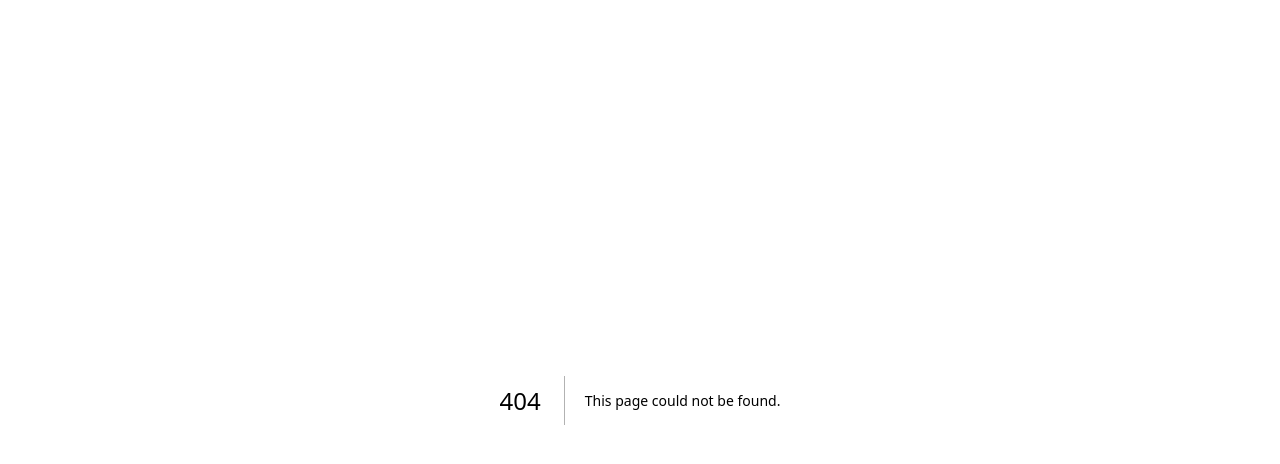
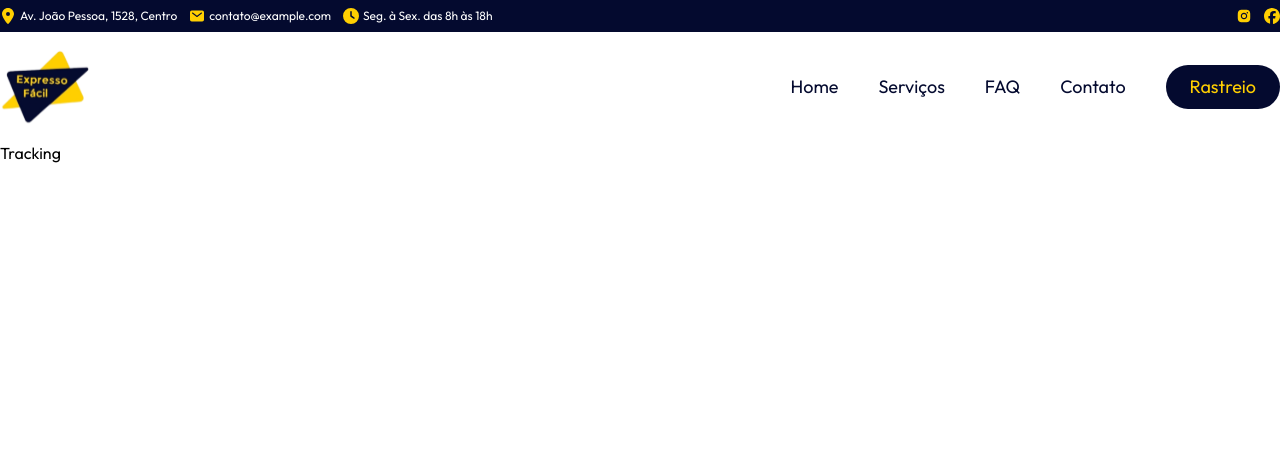
Before and after one commit to marcelojjunior/expresso-facil, a Next.js app: page /tracking in a window 1280 px wide. Before the commit this address had no page. Shown: the top 464 px of the page. Built offline with nearby package versions, Linux system fonts and the light colour scheme.

Commit message:
feat: routes, componet Header and Layout

```diff
--- a/src/app/globals.css
+++ b/src/app/globals.css
@@ -17,13 +17,7 @@
 }
 
 body {
-  color: rgb(var(--foreground-rgb));
-  background: linear-gradient(
-      to bottom,
-      transparent,
-      rgb(var(--background-end-rgb))
-    )
-    rgb(var(--background-start-rgb));
+  @apply bg-white;
 }
 
 @layer utilities {
--- a/src/app/layout.tsx
+++ b/src/app/layout.tsx
@@ -1,8 +1,9 @@
 import type { Metadata } from "next";
-import { Inter } from "next/font/google";
+import { Outfit } from "next/font/google";
 import "./globals.css";
+import Header from "@/components/Header";
 
-const inter = Inter({ subsets: ["latin"] });
+const outfit = Outfit({ subsets: ["latin"] });
 
 export const metadata: Metadata = {
   title: "Create Next App",
@@ -15,8 +16,11 @@ export default function RootLayout({
   children: React.ReactNode;
 }>) {
   return (
-    <html lang="en">
-      <body className={inter.className}>{children}</body>
+    <html lang="pt-br">
+      <body className={outfit.className}>
+        <Header />
+        {children}
+      </body>
     </html>
   );
 }
--- a/src/app/page.tsx
+++ b/src/app/page.tsx
@@ -1,113 +1,7 @@
-import Image from "next/image";
 
 export default function Home() {
   return (
-    <main className="flex min-h-screen flex-col items-center justify-between p-24">
-      <div className="z-10 w-full max-w-5xl items-center justify-between font-mono text-sm lg:flex">
-        <p className="fixed left-0 top-0 flex w-full justify-center border-b border-gray-300 bg-gradient-to-b from-zinc-200 pb-6 pt-8 backdrop-blur-2xl dark:border-neutral-800 dark:bg-zinc-800/30 dark:from-inherit lg:static lg:w-auto  lg:rounded-xl lg:border lg:bg-gray-200 lg:p-4 lg:dark:bg-zinc-800/30">
-          Get started by editing EXPRESSO FACIL&nbsp;
-          <code className="font-mono font-bold">src/app/page.tsx</code>
-        </p>
-        <div className="fixed bottom-0 left-0 flex h-48 w-full items-end justify-center bg-gradient-to-t from-white via-white dark:from-black dark:via-black lg:static lg:size-auto lg:bg-none">
-          <a
-            className="pointer-events-none flex place-items-center gap-2 p-8 lg:pointer-events-auto lg:p-0"
-            href="https://vercel.com?utm_source=create-next-app&utm_medium=appdir-template&utm_campaign=create-next-app"
-            target="_blank"
-            rel="noopener noreferrer"
-          >
-            By{" "}
-            <Image
-              src="/vercel.svg"
-              alt="Vercel Logo"
-              className="dark:invert"
-              width={100}
-              height={24}
-              priority
-            />
-          </a>
-        </div>
-      </div>
-
-      <div className="relative z-[-1] flex place-items-center before:absolute before:h-[300px] before:w-full before:-translate-x-1/2 before:rounded-full before:bg-gradient-radial before:from-white before:to-transparent before:blur-2xl before:content-[''] after:absolute after:-z-20 after:h-[180px] after:w-full after:translate-x-1/3 after:bg-gradient-conic after:from-sky-200 after:via-blue-200 after:blur-2xl after:content-[''] before:dark:bg-gradient-to-br before:dark:from-transparent before:dark:to-blue-700 before:dark:opacity-10 after:dark:from-sky-900 after:dark:via-[#0141ff] after:dark:opacity-40 sm:before:w-[480px] sm:after:w-[240px] before:lg:h-[360px]">
-        <Image
-          className="relative dark:drop-shadow-[0_0_0.3rem_#ffffff70] dark:invert"
-          src="/next.svg"
-          alt="Next.js Logo"
-          width={180}
-          height={37}
-          priority
-        />
-      </div>
-
-      <div className="mb-32 grid text-center lg:mb-0 lg:w-full lg:max-w-5xl lg:grid-cols-4 lg:text-left">
-        <a
-          href="https://nextjs.org/docs?utm_source=create-next-app&utm_medium=appdir-template&utm_campaign=create-next-app"
-          className="group rounded-lg border border-transparent px-5 py-4 transition-colors hover:border-gray-300 hover:bg-gray-100 hover:dark:border-neutral-700 hover:dark:bg-neutral-800/30"
-          target="_blank"
-          rel="noopener noreferrer"
-        >
-          <h2 className="mb-3 text-2xl font-semibold">
-            Docs{" "}
-            <span className="inline-block transition-transform group-hover:translate-x-1 motion-reduce:transform-none">
-              -&gt;
-            </span>
-          </h2>
-          <p className="m-0 max-w-[30ch] text-sm opacity-50">
-            Find in-depth information about Next.js features and API.
-          </p>
-        </a>
-
-        <a
-          href="https://nextjs.org/learn?utm_source=create-next-app&utm_medium=appdir-template-tw&utm_campaign=create-next-app"
-          className="group rounded-lg border border-transparent px-5 py-4 transition-colors hover:border-gray-300 hover:bg-gray-100 hover:dark:border-neutral-700 hover:dark:bg-neutral-800/30"
-          target="_blank"
-          rel="noopener noreferrer"
-        >
-          <h2 className="mb-3 text-2xl font-semibold">
-            Learn{" "}
-            <span className="inline-block transition-transform group-hover:translate-x-1 motion-reduce:transform-none">
-              -&gt;
-            </span>
-          </h2>
-          <p className="m-0 max-w-[30ch] text-sm opacity-50">
-            Learn about Next.js in an interactive course with&nbsp;quizzes!
-          </p>
-        </a>
-
-        <a
-          href="https://vercel.com/templates?framework=next.js&utm_source=create-next-app&utm_medium=appdir-template&utm_campaign=create-next-app"
-          className="group rounded-lg border border-transparent px-5 py-4 transition-colors hover:border-gray-300 hover:bg-gray-100 hover:dark:border-neutral-700 hover:dark:bg-neutral-800/30"
-          target="_blank"
-          rel="noopener noreferrer"
-        >
-          <h2 className="mb-3 text-2xl font-semibold">
-            Templates{" "}
-            <span className="inline-block transition-transform group-hover:translate-x-1 motion-reduce:transform-none">
-              -&gt;
-            </span>
-          </h2>
-          <p className="m-0 max-w-[30ch] text-sm opacity-50">
-            Explore starter templates for Next.js.
-          </p>
-        </a>
-
-        <a
-          href="https://vercel.com/new?utm_source=create-next-app&utm_medium=appdir-template&utm_campaign=create-next-app"
-          className="group rounded-lg border border-transparent px-5 py-4 transition-colors hover:border-gray-300 hover:bg-gray-100 hover:dark:border-neutral-700 hover:dark:bg-neutral-800/30"
-          target="_blank"
-          rel="noopener noreferrer"
-        >
-          <h2 className="mb-3 text-2xl font-semibold">
-            Deploy{" "}
-            <span className="inline-block transition-transform group-hover:translate-x-1 motion-reduce:transform-none">
-              -&gt;
-            </span>
-          </h2>
-          <p className="m-0 max-w-[30ch] text-balance text-sm opacity-50">
-            Instantly deploy your Next.js site to a shareable URL with Vercel.
-          </p>
-        </a>
-      </div>
-    </main>
+    <>
+    </>
   );
 }
--- /dev/null
+++ b/src/app/tracking/page.tsx
@@ -0,0 +1,9 @@
+import Layout from "@/components/Layout";
+
+export default function Tracking() {
+  return (
+    <Layout>
+      Tracking
+    </Layout>
+  )
+}
--- /dev/null
+++ b/src/components/Header/index.tsx
@@ -0,0 +1,70 @@
+import { AiFillInstagram } from 'react-icons/ai'
+import { FaClock, FaFacebook, FaLocationDot } from 'react-icons/fa6'
+import { IoMail } from 'react-icons/io5'
+import Image from 'next/image';
+
+import logoExpresso from '@/assets/images/logo.svg';
+import Link from 'next/link';
+
+export default function Header() {
+    return (
+        <header className='flex flex-col relative z-10'>
+            <div className='w-full bg-blue-primary'>
+                <div className='container mx-auto flex justify-between'>
+                    <div className='flex items-center gap-3 py-2'>
+                        <div className='flex items-center gap-1'>
+                            <FaLocationDot className='text-yellow-primary' />
+                            <span className='text-white text-xs'>
+                                Av. João Pessoa, 1528, Centro
+                            </span>
+                        </div>
+                        <div className='flex items-center gap-1'>
+                            <IoMail className='text-yellow-primary' />
+                            <span className='text-white text-xs'>
+                                contato@example.com
+                            </span>
+                        </div>
+                        <div className='flex items-center gap-1'>
+                            <FaClock className='text-yellow-primary' />
+                            <span className='text-white text-xs'>
+                                Seg. à Sex. das 8h às 18h
+                            </span>
+                        </div>
+                    </div>
+                    <div className='flex items-center gap-3'>
+                        <span>
+                            <AiFillInstagram className='text-yellow-primary' />
+                        </span>
+                        <span>
+                            <FaFacebook className='text-yellow-primary' />
+                        </span>
+                    </div>
+                </div>
+            </div>
+            <div className='container mx-auto flex items-center justify-between py-2'>
+                <Link href={'/'}>
+                    <Image src={logoExpresso} alt="Logo" className='' />
+                </Link>
+                <div className='flex items-center gap-10'>
+                    <Link href={'/'} className='text-blue-primary text-lg hover:opacity-80'>
+                        Home
+                    </Link>
+                    <span className='text-blue-primary text-lg hover:opacity-80'>
+                        Serviços
+                    </span>
+                    <span className='text-blue-primary text-lg hover:opacity-80'>
+                        FAQ
+                    </span>
+                    <span className='text-blue-primary text-lg hover:opacity-80'>
+                        Contato
+                    </span>
+                    <Link href={'/tracking'}
+                        className='text-yellow-primary text-lg bg-blue-primary px-6 py-2 rounded-full hover:opacity-80'
+                    >
+                        Rastreio
+                    </Link>
+                </div>
+            </div>
+        </header>
+    )
+}
--- /dev/null
+++ b/src/components/Layout/index.tsx
@@ -0,0 +1,19 @@
+import { HtmlHTMLAttributes } from "react"
+import { twMerge } from "tailwind-merge"
+
+interface LayoutProps extends HtmlHTMLAttributes<HTMLDivElement> {
+}
+
+export default function Layout({ children, className, ...props }: LayoutProps) {
+    return (
+        <div
+            {...props}
+            className={twMerge(
+                'container mx-auto',
+                className
+            )}
+        >
+            {children}
+        </div>
+    )
+}
--- a/tailwind.config.ts
+++ b/tailwind.config.ts
@@ -8,6 +8,14 @@ const config: Config = {
   ],
   theme: {
     extend: {
+      colors: {
+        blue: {
+          primary: "#040A2F",
+        },
+        yellow: {
+          primary: "#FFCF01",
+        },
+      },
       backgroundImage: {
         "gradient-radial": "radial-gradient(var(--tw-gradient-stops))",
         "gradient-conic":
```
Also changed, not shown: package.json (+6 -4 lines), src/assets/images/logo.svg (added), 1 other file (tests, documents, lock files or other folders).
